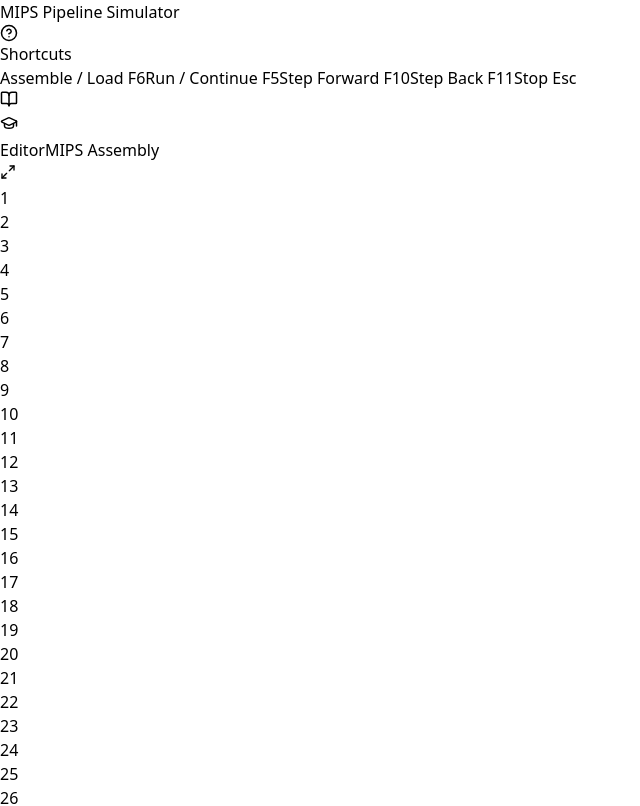
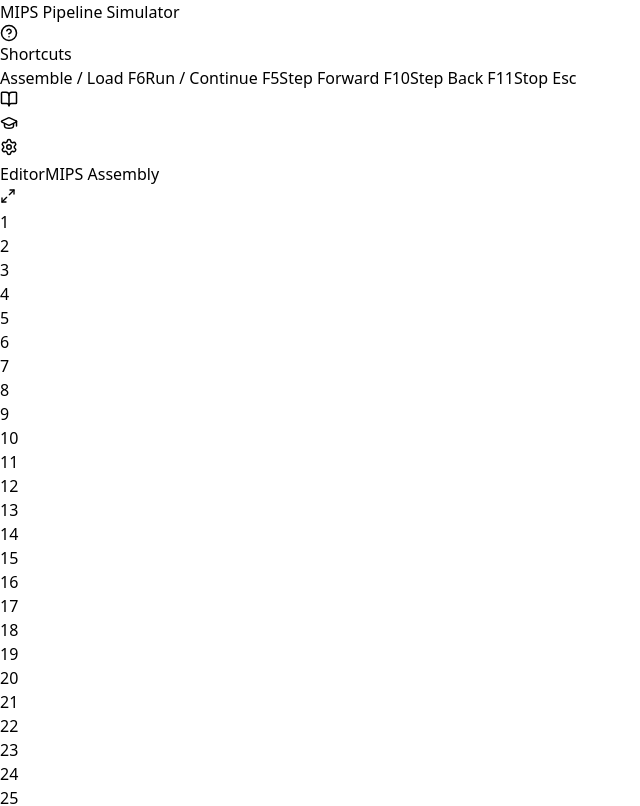
Before and after one commit to Kie-Chi/Pympp, a React (Vite) app in the folder ui/: page / in a window 1280 px wide. Shown: the part 1280-2086 px from the top of the page, without its empty margins (0-640 px from the left). Built offline with nearby package versions, Linux system fonts and the light colour scheme; no server answers.

Commit message:
fix(control): refactor control panel from button to header.

```diff
--- a/ui/src/App.tsx
+++ b/ui/src/App.tsx
@@ -323,6 +323,7 @@
                     <GraduationCap size={18} />
                 </button>
             </div>
+            <ConfigPanel className="ml-1" />
         </div>
         {error && (
             <div className="text-red-600 text-sm font-medium bg-red-50 px-4 py-1.5 rounded-full border border-red-200 animate-pulse shadow-sm flex items-center gap-2">
@@ -389,9 +390,6 @@
 
       </main>
 
-      {/* Configuration Panel */}
-      <ConfigPanel />
-
       {/* Instruction Reference Modal */}
       <InstructionReference isOpen={showInstrRef} onClose={() => setShowInstrRef(false)} />
 
--- a/ui/src/components/ConfigPanel.tsx
+++ b/ui/src/components/ConfigPanel.tsx
@@ -34,19 +34,19 @@
   };
 
   return (
-    <div className={`fixed top-4 right-4 z-50 ${className}`}>
+    <div className={`relative ${className}`}>
       {/* 切换按钮 */}
       <button
         onClick={() => setIsOpen(!isOpen)}
-        className="bg-slate-700 text-white p-3 rounded-full shadow-lg hover:bg-slate-600 transition-colors"
+        className="cursor-pointer p-1 text-slate-400 hover:text-slate-600 hover:bg-slate-100 rounded-full transition-colors"
         title="Configuration Settings"
       >
-        <Settings size={20} />
+        <Settings size={18} />
       </button>
 
       {/* 配置面板 */}
       {isOpen && (
-        <div className="absolute top-16 right-0 bg-white border border-gray-200 rounded-lg shadow-xl p-4 w-80">
+        <div className="absolute top-full right-0 mt-2 bg-white border border-gray-200 rounded-lg shadow-xl p-4 w-80 z-50">
           <div className="flex justify-between items-center mb-4">
             <h3 className="font-semibold text-slate-700">Configuration Presets</h3>
             <button
```
